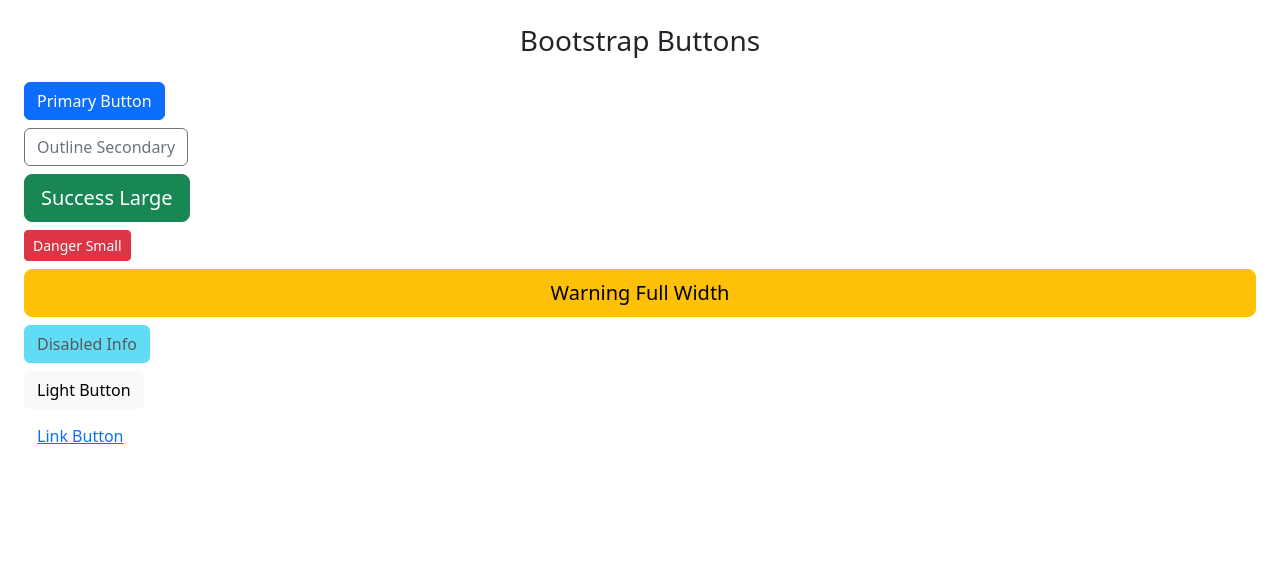
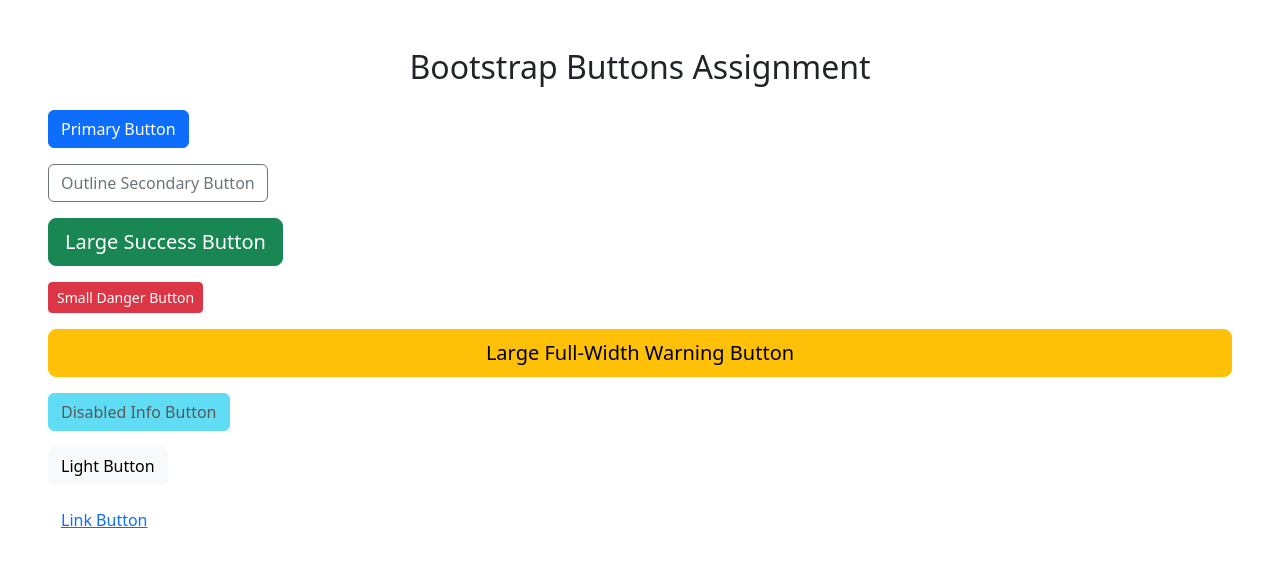
Before and after one commit to acciojob/bootstrap-buttons-vaishnavidehariya96, a website: page main.html in a window 1280 px wide. Drawn offline with nearby package versions, Linux system fonts and the light colour scheme.

Commit message:
created a submission

```diff
--- a/main.html
+++ b/main.html
@@ -4,40 +4,42 @@
   <meta charset="UTF-8">
   <meta name="viewport" content="width=device-width, initial-scale=1.0">
   <title>Bootstrap Buttons</title>
-
-  <!-- ✅ Bootstrap CSS CDN -->
+  <!-- Bootstrap CSS -->
   <link
-    href="https://cdn.jsdelivr.net/npm/bootstrap@5.3.0/dist/css/bootstrap.min.css"
+    href="https://cdn.jsdelivr.net/npm/bootstrap@5.3.3/dist/css/bootstrap.min.css"
     rel="stylesheet"
   >
 </head>
-<body class="p-4">
+<body class="p-5">
 
-  <h3 class="mb-4 text-center">Bootstrap Buttons</h3>
+  <h2 class="mb-4 text-center">Bootstrap Buttons Assignment</h2>
 
-  <!-- 1️⃣ Primary button -->
-  <button id="button-1" class="btn btn-primary mb-2">Primary Button</button><br>
+  <!-- Button 1: Primary button -->
+  <button id="button-1" class="btn btn-primary mb-3">Primary Button</button><br>
 
-  <!-- 2️⃣ Outline secondary button -->
-  <button id="button-2" class="btn btn-outline-secondary mb-2">Outline Secondary</button><br>
+  <!-- Button 2: Outline secondary button -->
+  <button id="button-2" class="btn btn-outline-secondary mb-3">Outline Secondary Button</button><br>
 
-  <!-- 3️⃣ Success large button -->
-  <button id="button-3" class="btn btn-success btn-lg mb-2">Success Large</button><br>
+  <!-- Button 3: Success large button -->
+  <button id="button-3" class="btn btn-success btn-lg mb-3">Large Success Button</button><br>
 
-  <!-- 4️⃣ Danger small button -->
-  <button id="button-4" class="btn btn-danger btn-sm mb-2">Danger Small</button><br>
+  <!-- Button 4: Danger small button -->
+  <button id="button-4" class="btn btn-danger btn-sm mb-3">Small Danger Button</button><br>
 
-  <!-- 5️⃣ Warning large full-width button -->
-  <button id="button-5" class="btn btn-warning btn-lg w-100 mb-2">Warning Full Width</button><br>
+  <!-- Button 5: Warning large full-width button -->
+  <button id="button-5" class="btn btn-warning btn-lg w-100 mb-3">Large Full-Width Warning Button</button><br>
 
-  <!-- 6️⃣ Disabled info button -->
-  <button id="button-6" class="btn btn-info disabled mb-2">Disabled Info</button><br>
+  <!-- Button 6: Disabled info button -->
+  <button id="button-6" class="btn btn-info mb-3" disabled>Disabled Info Button</button><br>
 
-  <!-- 7️⃣ Light button -->
-  <button id="button-7" class="btn btn-light mb-2">Light Button</button><br>
+  <!-- Button 7: Light button -->
+  <button id="button-7" class="btn btn-light mb-3">Light Button</button><br>
 
-  <!-- 8️⃣ Link button -->
-  <button id="button-8" class="btn btn-link mb-2">Link Button</button><br>
+  <!-- Button 8: Link button -->
+  <button id="button-8" class="btn btn-link">Link Button</button>
+
+  <!-- Bootstrap JS (optional) -->
+  <script src="https://cdn.jsdelivr.net/npm/bootstrap@5.3.3/dist/js/bootstrap.bundle.min.js"></script>
 
 </body>
 </html>
--- a/styles.css
+++ b/styles.css
@@ -1,26 +1,39 @@
-/* Center all buttons on the page */
+/* General body styling */
 body {
-  display: flex;
-  flex-direction: column;
-  align-items: center;
-  justify-content: center;
-  min-height: 100vh;
-  background-color: #f8f9fa; /* light background */
+  background-color: #f8f9fa;  /* Light gray background */
   font-family: Arial, sans-serif;
 }
 
-/* Give space between buttons */
-button {
-  margin: 8px 0;
+/* Heading styling */
+h2 {
+  color: #333;
+  text-align: center;
+  margin-bottom: 40px;
+  font-weight: 600;
 }
 
-/* Optional: Add shadow effect to buttons */
-button.btn {
-  box-shadow: 0 2px 5px rgba(0, 0, 0, 0.1);
+/* Center all buttons inside a container */
+button {
+  display: block;
+  margin: 10px auto;  /* Center horizontally with spacing */
+  width: 50%;         /* Set consistent width for most buttons */
+  max-width: 400px;   /* Avoid overly large buttons on big screens */
 }
 
-/* Hover effect */
-button.btn:hover:not(:disabled) {
-  transform: scale(1.03);
-  transition: transform 0.2s ease;
+/* Specific styling for the full-width warning button */
+#button-5 {
+  width: 100%; /* Full width button */
 }
+
+/* Add a small hover effect */
+button:hover {
+  transform: scale(1.05);
+  transition: 0.2s ease;
+}
+
+/* Disabled button hover fix */
+button:disabled:hover {
+  transform: none;
+  opacity: 0.7;
+  cursor: not-allowed;
+}
```
Also changed, not shown: script.js (+16 -37 lines).
